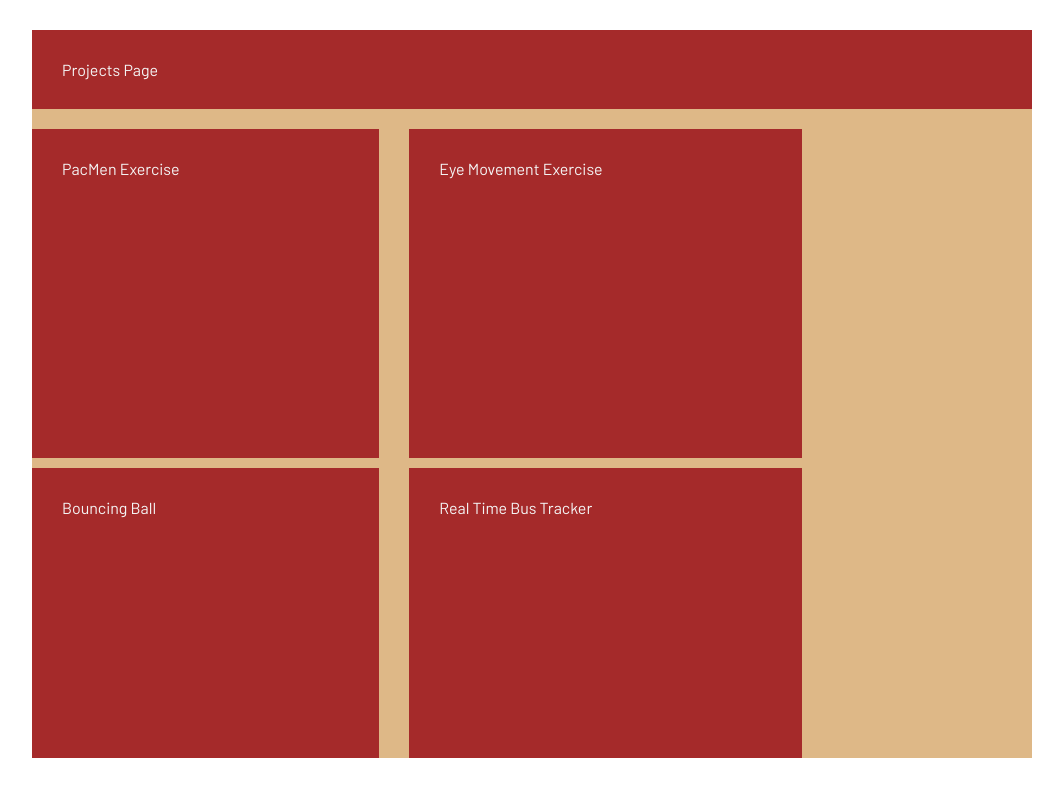
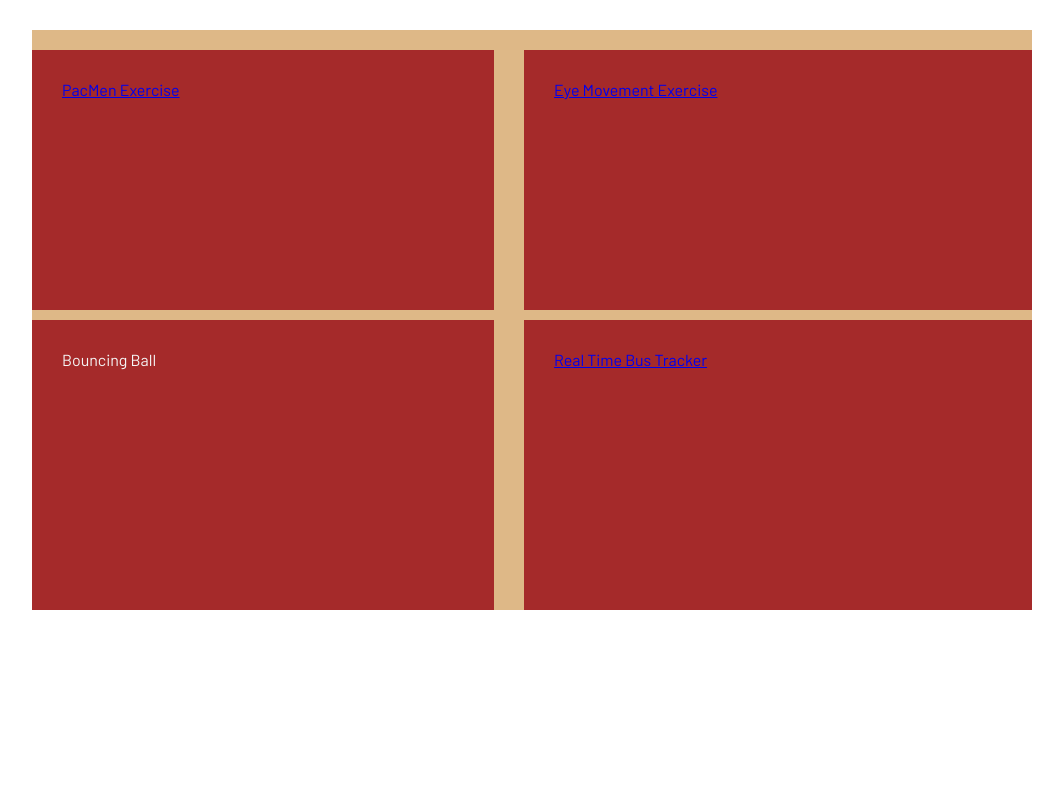
Before and after one commit to NadiaD88/NadiaD88.github.io, a plain HTML site: page projectspage.html in a window 1280 px wide. Shown: the whole page, without its empty margins (6-1069 px from the left). Drawn offline with Linux system fonts and the light colour scheme.

Commit message:
updated project page

```diff
--- a/projectspage.html
+++ b/projectspage.html
@@ -9,12 +9,17 @@
 </head>
 <body>
   <div class="container">
-    <div class="item item--1">1</div>
-    <div class="item item--2">Bouncing Ball <link rel="stylesheet" href="starter.html"></div>
-    <div class="item item--3">Real Time Bus Tracker</div>
-    <div class="item item--4">PacMen Exercise </div>
-    <div class="item item--5">Eye Movement Exercise</div>
-    <div class="item item--6">Projects Page</div>
+    <div class="item item--1">
+      <a href="https://nadiad88.github.io/eyemovement/">Eye Movement Exercise</a>
+    </div>
+    <div class="item item--2">Bouncing Ball</div>
+    <div class="item item--3"> <a href="https://nadiad88.github.io/BusTracker/">Real Time Bus Tracker</a>
+
+    </div>
+    <div class="item item--4">
+      <a href="https://nadiad88.github.io/pacmen-exercise.github.io/">PacMen Exercise</a>
+
+    <div class="item item--6"></div>
   </div>
 </body>
 </html>
--- a/projectsstylepage.css
+++ b/projectsstylepage.css
@@ -21,8 +21,8 @@
     }
 
     .item--1 {
-        grid-column: 4/5;
-        grid-row: 5/7;
+        grid-column: 3/5;
+        grid-row: 3/30;
 
     }
 
```
Also changed, not shown: index.html (+1 -2 lines).
